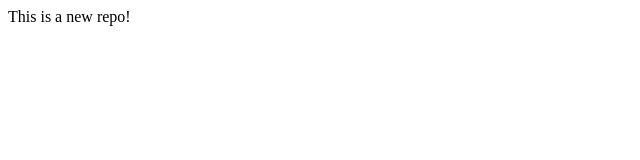
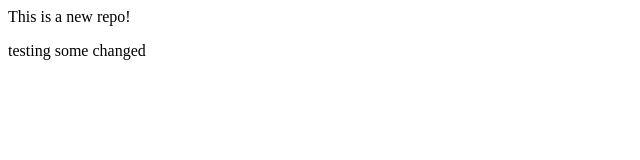
Before and after one commit to ParthPawar-git/localrepo, a plain HTML site: page index.html in a window 1280 px wide. Shown: the whole page, without its empty margins (0-640 px from the left). Drawn offline with Linux system fonts and the light colour scheme.

Commit message:
Testing Branch01 changes

```diff
--- a/index.html
+++ b/index.html
@@ -1 +1,2 @@
 <p> This is a new repo! </p>
+<p> testing some changed </p>
```
